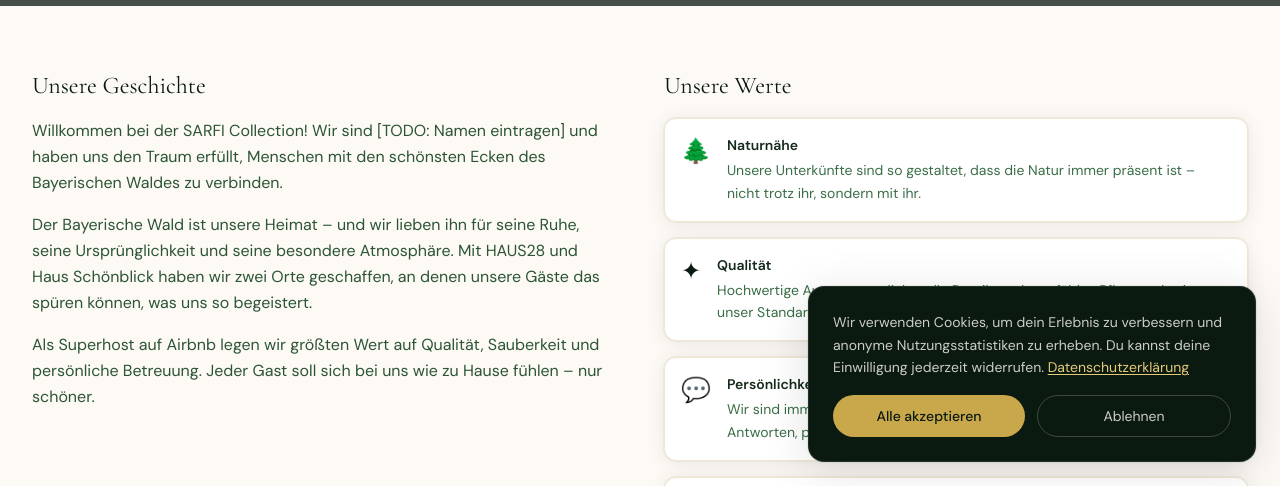
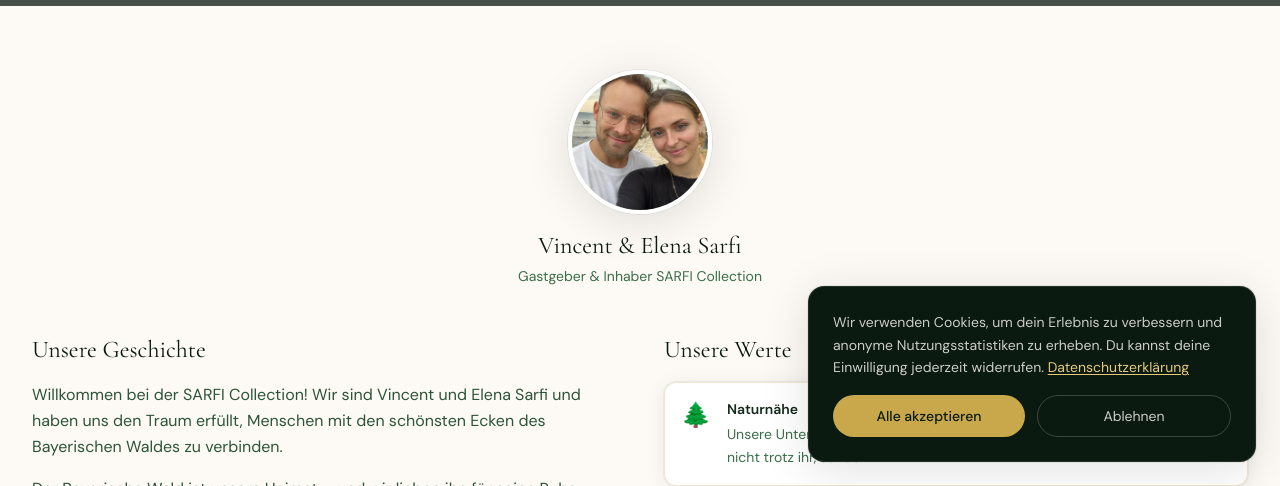
Before and after one commit to VincentSarfi/sarfi-collection, a Next.js app: page /ueber-uns in a window 1280 px wide. Shown: the part 314-800 px from the top of the page. Built offline with nearby package versions, Linux system fonts and the light colour scheme; grey boxes are pictures that could not be loaded.

Commit message:
feat: Profilbild und Namen auf Über-uns-Seite ergänzt

```diff
--- a/app/ueber-uns/page.tsx
+++ b/app/ueber-uns/page.tsx
@@ -37,14 +37,27 @@ export default function UeberUnsPage() {
 
       {/* Content */}
       <div className="container-site py-16 max-w-4xl">
+        {/* Profilbild + Name */}
+        <div className="flex flex-col items-center mb-12">
+          <div className="relative w-36 h-36 rounded-full overflow-hidden border-4 border-white shadow-card-lg mb-4">
+            <Image
+              src="/images/team/profilbild.jpg"
+              alt="Vincent und Elena Sarfi"
+              fill
+              className="object-cover"
+            />
+          </div>
+          <h2 className="font-display text-2xl text-forest-900">Vincent &amp; Elena Sarfi</h2>
+          <p className="font-body text-sm text-forest-500 mt-1">Gastgeber &amp; Inhaber SARFI Collection</p>
+        </div>
+
         <div className="grid grid-cols-1 md:grid-cols-2 gap-12 items-start">
           {/* Story */}
           <div>
             <h2 className="font-display text-2xl text-forest-900 mb-4">Unsere Geschichte</h2>
             <div className="space-y-4 font-body text-base text-forest-600 leading-relaxed">
               <p>
-                {/* TODO: Echten Text über euch / eure Geschichte eintragen */}
-                Willkommen bei der SARFI Collection! Wir sind [TODO: Namen eintragen] und haben uns den Traum erfüllt, Menschen mit den schönsten Ecken des Bayerischen Waldes zu verbinden.
+                Willkommen bei der SARFI Collection! Wir sind Vincent und Elena Sarfi und haben uns den Traum erfüllt, Menschen mit den schönsten Ecken des Bayerischen Waldes zu verbinden.
               </p>
               <p>
                 Der Bayerische Wald ist unsere Heimat – und wir lieben ihn für seine Ruhe, seine Ursprünglichkeit und seine besondere Atmosphäre. Mit HAUS28 und Haus Schönblick haben wir zwei Orte geschaffen, an denen unsere Gäste das spüren können, was uns so begeistert.
```
Also changed, not shown: public/images/team/profilbild.jpg (added).
